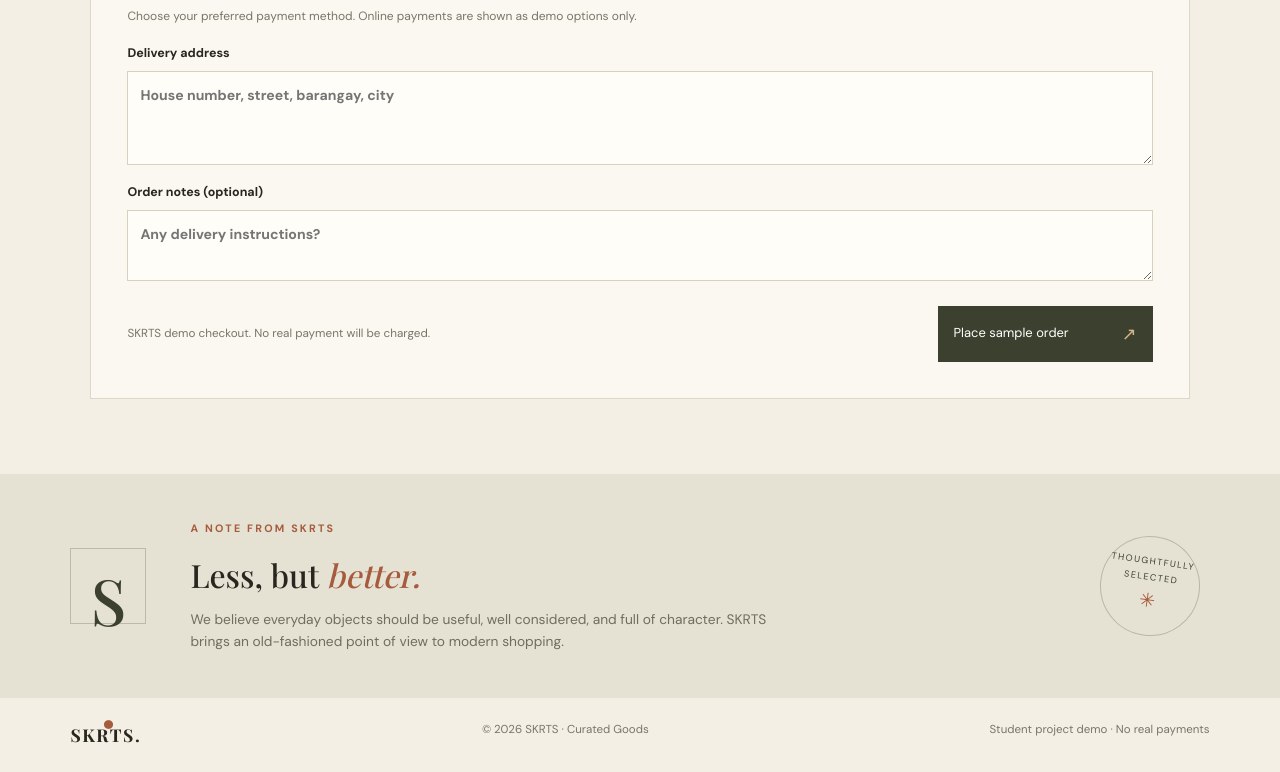
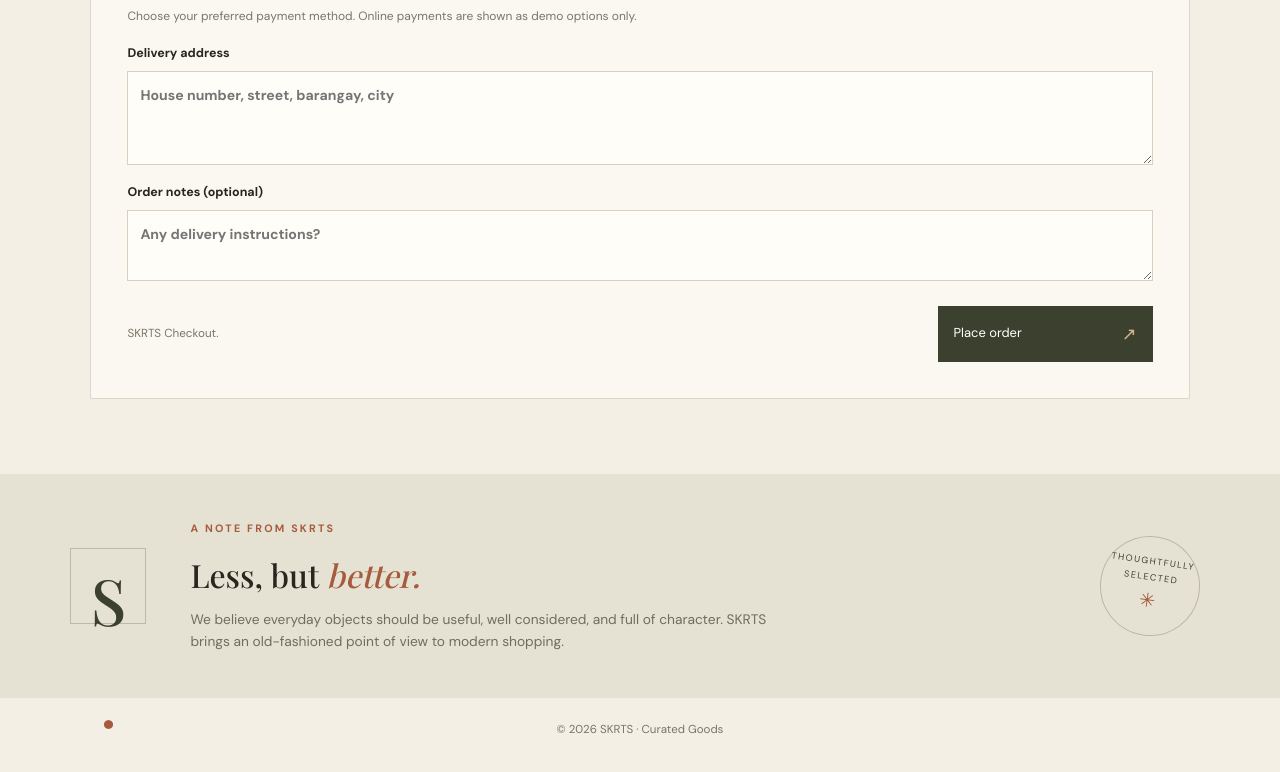
Before and after one commit to floreskurt011-max/SKRTS-ONLINE-SHOP, a plain HTML site: page index.html in a window 1280 px wide. Shown: the part 3212-3984 px from the top of the page. Drawn offline with nearby package versions, Linux system fonts and the light colour scheme; a web font is replaced by a local one.

Commit message:
Add files via upload

```diff
--- a/index.html
+++ b/index.html
@@ -99,7 +99,7 @@
           <label class="full-width">Delivery address<textarea name="address" placeholder="House number, street, barangay, city" rows="3" required></textarea></label>
           <label class="full-width">Order notes (optional)<textarea name="notes" placeholder="Any delivery instructions?" rows="2"></textarea></label>
         </div>
-        <div class="checkout-bottom"><p>SKRTS demo checkout. No real payment will be charged.</p><button class="checkout-button" type="submit">Place sample order <span>↗</span></button></div>
+        <div class="checkout-bottom"><p>SKRTS Checkout.</p><button class="checkout-button" type="submit">Place order <span>↗</span></button></div>
       </form>
       <div class="order-success" id="order-success" role="status" hidden></div>
     </section>
@@ -111,7 +111,7 @@
     </section>
   </main>
 
-  <footer><a class="footer-brand" href="#">SKRTS.</a><span>© <span id="year"></span> SKRTS · Curated Goods</span><span>Student project demo · No real payments</span></footer>
+  <footer><a class="footer-brand" href="#"></a><span>© <span id="year"></span> SKRTS · Curated Goods</span><span></span></footer>
   <div class="toast" id="toast" role="status" aria-live="polite"></div>
 </body>
 </html>
```
Also changed, not shown: script.js (line endings or trailing spaces), style.css (line endings or trailing spaces).
